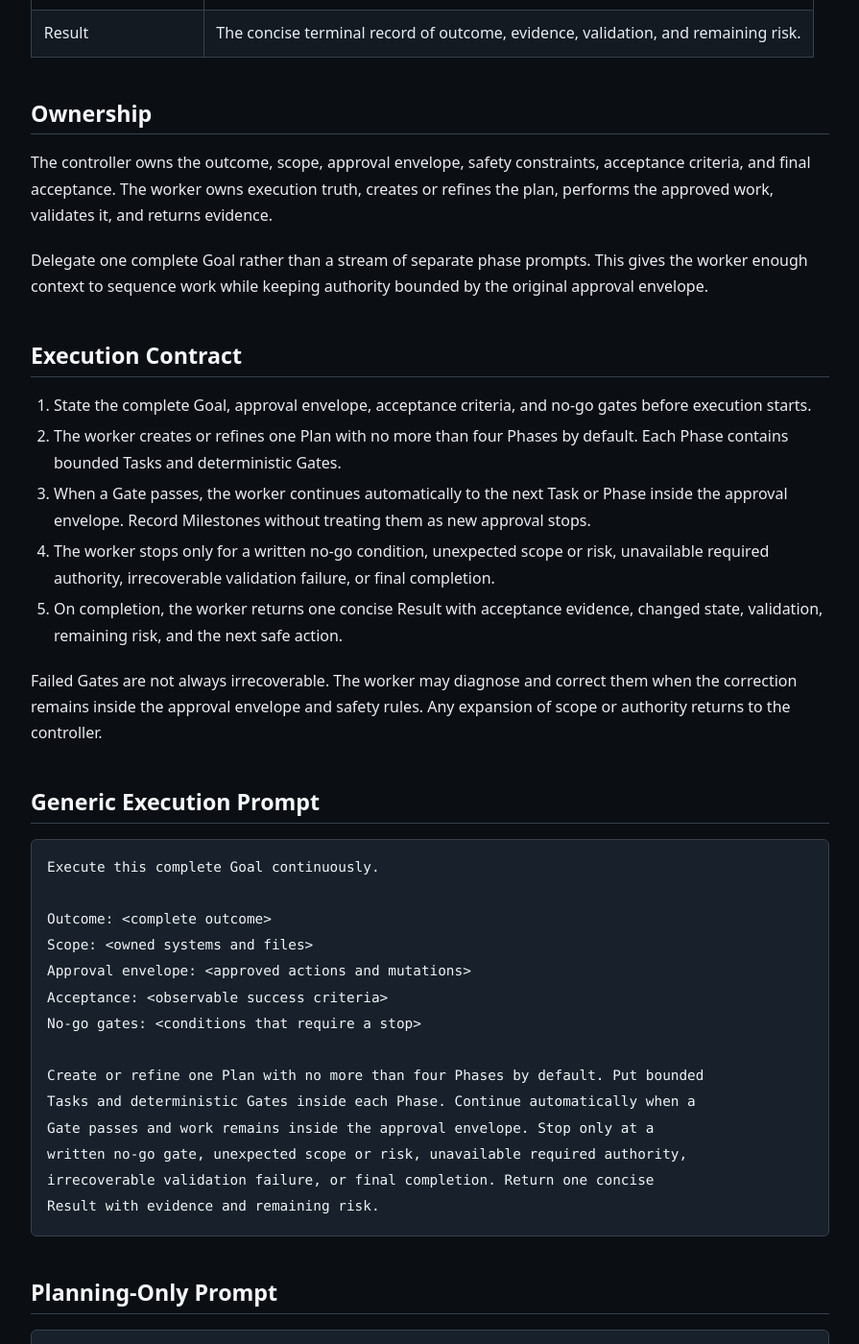
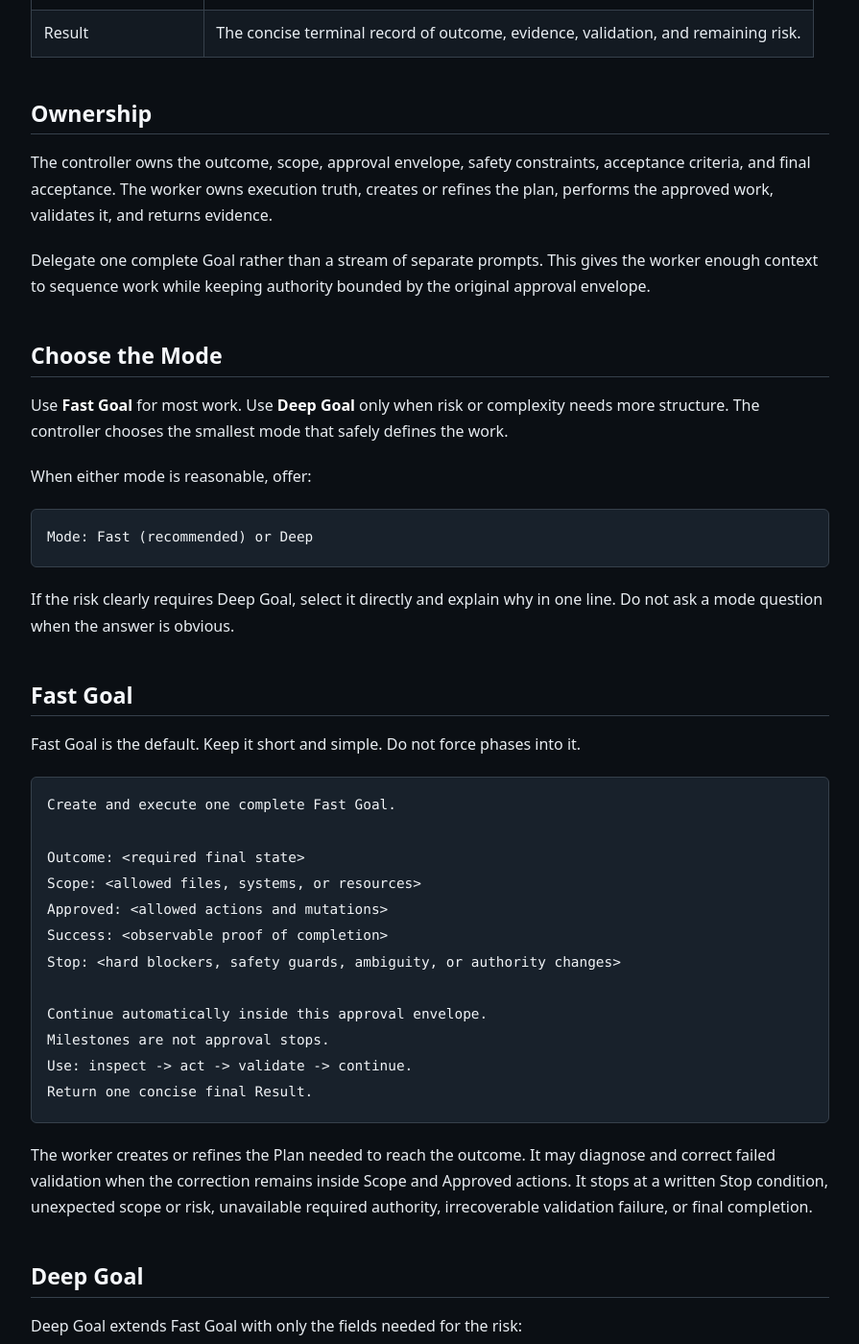
Before and after one commit to amitkarpe/agent-os, a Jekyll site: the page built from kb/playbooks/delegation/controller-worker-goal-execution-framework.md, in a window 1280 px wide and 1400 px high, scrolled down 815 px. Shown: the whole window at 96% size, without its empty margins (192-1087 px from the left). Built offline with Jekyll 4.4.1, drawn with Linux system fonts in a browser that asks for light colours; some of the changed text lies outside the part shown.

Commit message:
Make Fast Goal the default execution contract

````diff
--- a/kb/playbooks/delegation/controller-worker-goal-execution-framework.md
+++ b/kb/playbooks/delegation/controller-worker-goal-execution-framework.md
@@ -1,7 +1,7 @@
 ---
 type: Pattern
 title: Controller-Worker Goal Execution Framework
-description: Delegate one complete outcome under explicit approval, gates, evidence, and stop conditions.
+description: Use Fast Goal by default and extend it only when risk requires a Deep Goal.
 status: reviewed
 scope: controller-worker execution
 confidence: high
@@ -19,7 +19,7 @@ tags: [controller, worker, goals, planning, gates]
 | Workstream or Lane | An optional long-running area of responsibility. |
 | Goal | The complete outcome delegated once. |
 | Plan | The ordered method created or refined by the worker. |
-| Phase | One major block of the plan; use no more than four by default. |
+| Phase | An optional major block used when a Deep Goal needs more structure. |
 | Task | One bounded deliverable inside a phase. |
 | Step | One action inside a task. |
 | Command or Run | One deterministic execution of a script, job, or other repeatable operation. |
@@ -36,54 +36,78 @@ acceptance criteria, and final acceptance. The worker owns execution truth,
 creates or refines the plan, performs the approved work, validates it, and
 returns evidence.
 
-Delegate one complete Goal rather than a stream of separate phase prompts.
-This gives the worker enough context to sequence work while keeping authority
-bounded by the original approval envelope.
+Delegate one complete Goal rather than a stream of separate prompts. This gives
+the worker enough context to sequence work while keeping authority bounded by
+the original approval envelope.
 
-## Execution Contract
+## Choose the Mode
 
-1. State the complete Goal, approval envelope, acceptance criteria, and no-go
-   gates before execution starts.
-2. The worker creates or refines one Plan with no more than four Phases by
-   default. Each Phase contains bounded Tasks and deterministic Gates.
-3. When a Gate passes, the worker continues automatically to the next Task or
-   Phase inside the approval envelope. Record Milestones without treating them
-   as new approval stops.
-4. The worker stops only for a written no-go condition, unexpected scope or
-   risk, unavailable required authority, irrecoverable validation failure, or
-   final completion.
-5. On completion, the worker returns one concise Result with acceptance
-   evidence, changed state, validation, remaining risk, and the next safe
-   action.
+Use **Fast Goal** for most work. Use **Deep Goal** only when risk or complexity
+needs more structure. The controller chooses the smallest mode that safely
+defines the work.
 
-Failed Gates are not always irrecoverable. The worker may diagnose and correct
-them when the correction remains inside the approval envelope and safety rules.
-Any expansion of scope or authority returns to the controller.
-
-## Generic Execution Prompt
+When either mode is reasonable, offer:
 
 ```text
-Execute this complete Goal continuously.
-
-Outcome: <complete outcome>
-Scope: <owned systems and files>
-Approval envelope: <approved actions and mutations>
-Acceptance: <observable success criteria>
-No-go gates: <conditions that require a stop>
-
-Create or refine one Plan with no more than four Phases by default. Put bounded
-Tasks and deterministic Gates inside each Phase. Continue automatically when a
-Gate passes and work remains inside the approval envelope. Stop only at a
-written no-go gate, unexpected scope or risk, unavailable required authority,
-irrecoverable validation failure, or final completion. Return one concise
-Result with evidence and remaining risk.
+Mode: Fast (recommended) or Deep
 ```
 
-## Planning-Only Prompt
+If the risk clearly requires Deep Goal, select it directly and explain why in
+one line. Do not ask a mode question when the answer is obvious.
+
+## Fast Goal
+
+Fast Goal is the default. Keep it short and simple. Do not force phases into
+it.
 
 ```text
-Prepare one Plan for this complete Goal with no more than four Phases by
-default. Define Tasks, deterministic Gates, the approval envelope, acceptance
-criteria, no-go gates, evidence, and remaining risks. Do not execute or mutate
-anything until the complete Goal is approved.
+Create and execute one complete Fast Goal.
+
+Outcome: <required final state>
+Scope: <allowed files, systems, or resources>
+Approved: <allowed actions and mutations>
+Success: <observable proof of completion>
+Stop: <hard blockers, safety guards, ambiguity, or authority changes>
+
+Continue automatically inside this approval envelope.
+Milestones are not approval stops.
+Use: inspect -> act -> validate -> continue.
+Return one concise final Result.
 ```
+
+The worker creates or refines the Plan needed to reach the outcome. It may
+diagnose and correct failed validation when the correction remains inside
+Scope and Approved actions. It stops at a written Stop condition, unexpected
+scope or risk, unavailable required authority, irrecoverable validation
+failure, or final completion.
+
+## Deep Goal
+
+Deep Goal extends Fast Goal with only the fields needed for the risk:
+
+- up to four Phases;
+- deterministic Gates;
+- evidence paths;
+- rollback or cleanup;
+- environment, account, or resource identity; and
+- stronger no-go conditions.
+
+Use Deep Goal for:
+
+- production or destructive mutation;
+- infrastructure, database, network, IAM, or state migration;
+- multiple repositories or systems;
+- recovery or partial-failure risk; or
+- unattended long-running execution.
+
+Do not copy a large template when only one or two extensions are needed. Both
+modes authorize automatic continuation inside the written approval envelope,
+and Milestones remain progress rather than approval stops.
+
+## Planning Only
+
+```text
+Prepare one complete Fast Goal or Deep Goal for controller review. Choose the
+smallest mode that safely defines the work. Do not execute or mutate anything
+until the complete Goal is approved.
+```
````
Also changed, not shown: README.md.
